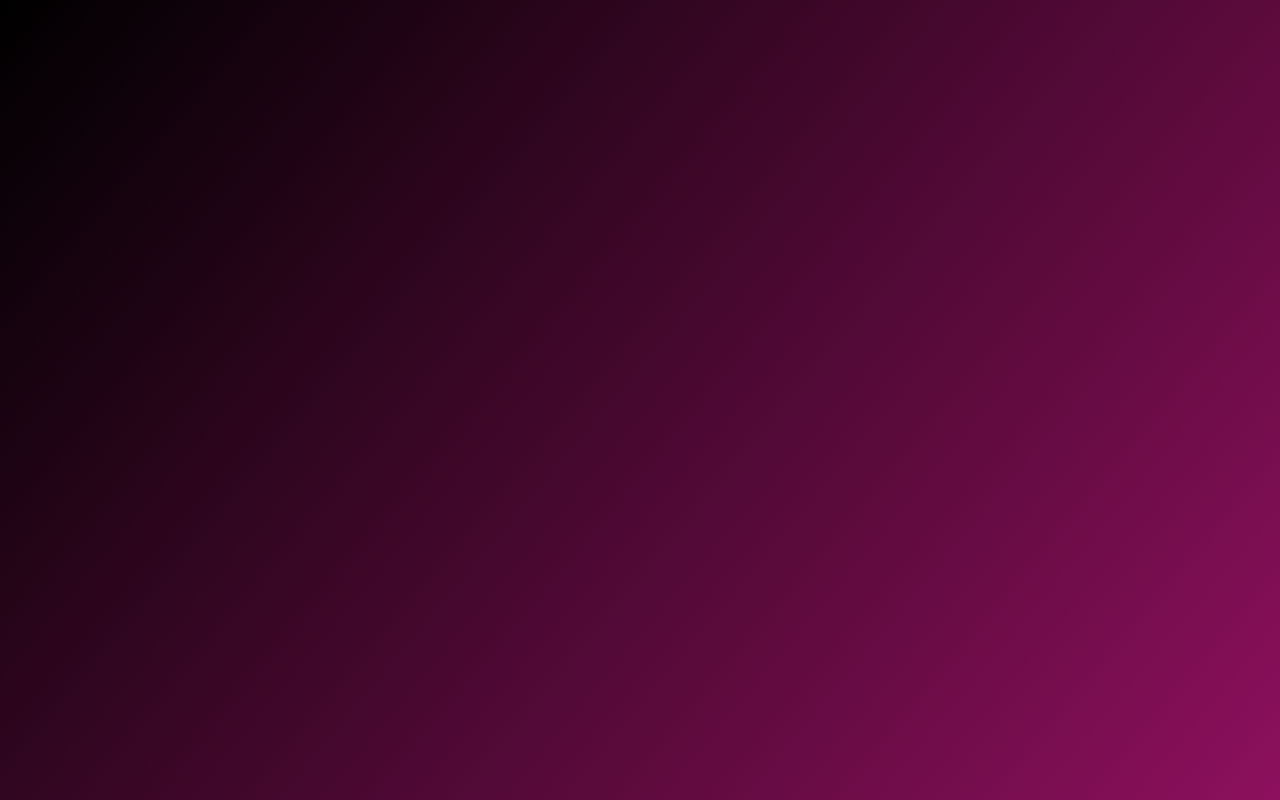
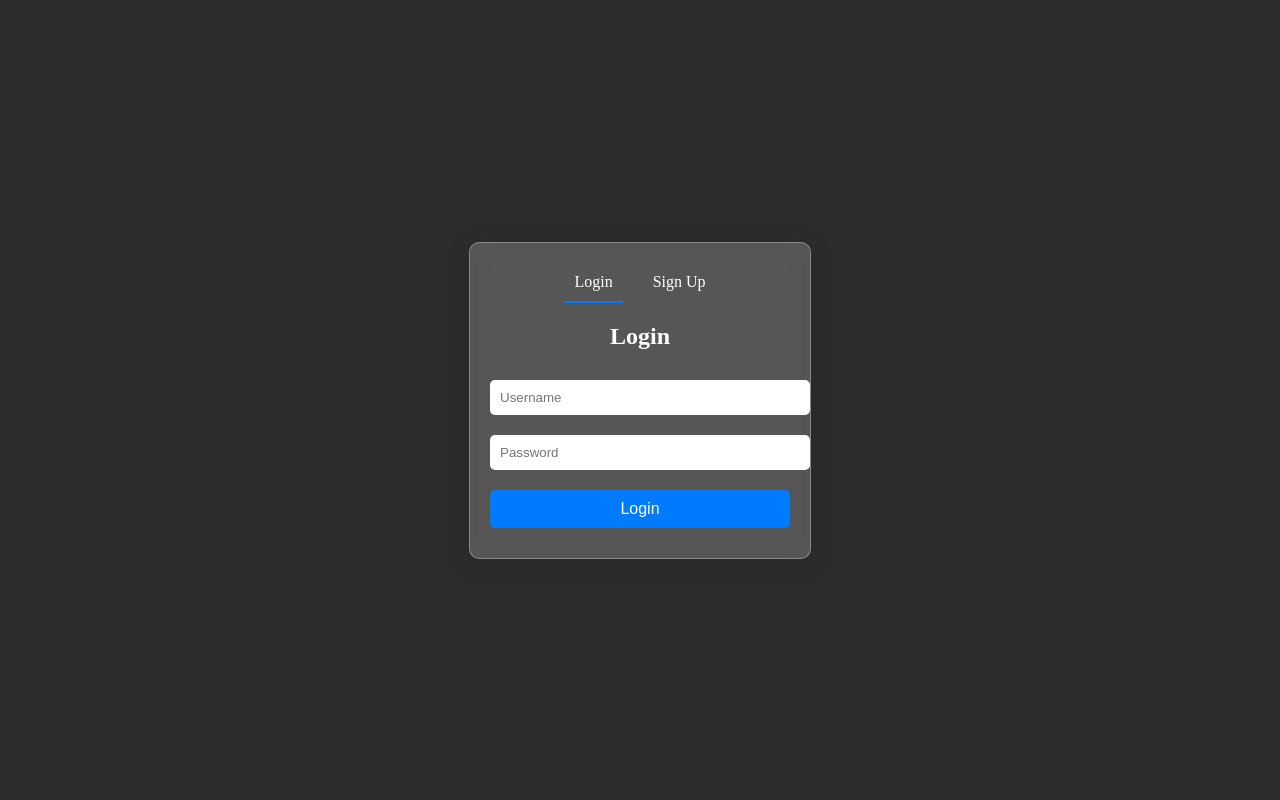
Before and after one commit to TanviGandhotra/Signup, a plain HTML site: page index.html in a window 1280 px wide. Drawn offline with Linux system fonts and the light colour scheme; some packages are replaced by stand-ins of ours; a script that the page names is missing.

Commit message:
index.html

```diff
--- a/index.html
+++ b/index.html
@@ -4,27 +4,136 @@
     <meta charset="UTF-8">
     <meta name="viewport" content="width=device-width, initial-scale=1.0">
     <title>Document</title>
-
     <style>
-         body {
+        body {
             display: flex;
-            justify-content: flex-start;
-            align-items: flex-end; /* Align items to the bottom */
+            justify-content: space-between;
+            align-items: center;
             height: 100vh;
             margin: 0;
-            padding: 20px; /* Add padding to provide space from the edges */
-            background:linear-gradient(130deg,black,#8d105d); /* Background gradient */
-            box-sizing: border-box; /* Ensure padding is included in the height calculation */
+            background-color: #2c2c2c; /* Dark grey background color */
         }
         spline-viewer {
             width: 50%;
-            height: 100%;
-
+            height: 100vh;
         }
-
+        .login-container {
+            width: 50%;
+            height: 100vh;
+            display: flex;
+            justify-content: center;
+            align-items: center;
+        }
+        .login-box {
+            background: rgba(255, 255, 255, 0.2);
+            border-radius: 10px;
+            box-shadow: 0 4px 30px rgba(0, 0, 0, 0.1);
+            backdrop-filter: blur(10px);
+            -webkit-backdrop-filter: blur(10px);
+            border: 1px solid rgba(255, 255, 255, 0.3);
+            padding: 20px;
+            width: 300px;
+            text-align: center;
+        }
+        .login-box h2 {
+            color: #fff;
+            margin-bottom: 20px;
+        }
+        .login-box input {
+            width: 100%;
+            padding: 10px;
+            margin: 10px 0;
+            border: none;
+            border-radius: 5px;
+            outline: none;
+        }
+        .login-box button {
+            width: 100%;
+            padding: 10px;
+            margin: 10px 0;
+            border: none;
+            border-radius: 5px;
+            background-color: #007BFF;
+            color: #fff;
+            cursor: pointer;
+            font-size: 16px;
+        }
+        .login-box button:hover {
+            background-color: #0056b3;
+        }
+        .tabs {
+            display: flex;
+            justify-content: center;
+            margin-bottom: 20px;
+        }
+        .tab {
+            cursor: pointer;
+            padding: 10px;
+            margin: 0 10px;
+            color: #fff;
+            border-bottom: 2px solid transparent;
+        }
+        .tab.active {
+            border-bottom: 2px solid #007BFF;
+        }
+        .form {
+            display: none;
+        }
+        .form.active {
+            display: block;
+        }
     </style>
 </head>
 <body>
+    <script type="module" src="https://unpkg.com/@splinetool/viewer@1.8.5/build/spline-viewer.js"></script>
+    <spline-viewer url="https://prod.spline.design/Qw81Io5Uimr2mRZz/scene.splinecode"></spline-viewer>
+
+    <div class="login-container">
+        <div class="login-box">
+            <div class="tabs">
+                <div class="tab active" id="login-tab">Login</div>
+                <div class="tab" id="signup-tab">Sign Up</div>
+            </div>
+            <div class="form active" id="login-form">
+                <h2>Login</h2>
+                <input type="text" placeholder="Username" />
+                <input type="password" placeholder="Password" />
+                <button>Login</button>
+            </div>
+            <div class="form" id="signup-form">
+                <h2>Sign Up</h2>
+                <input type="text" placeholder="Username" />
+                <input type="email" placeholder="Email" />
+                <input type="password" placeholder="Password" />
+                <button>Sign Up</button>
+            </div>
+        </div>
+    </div>
+
+    <script>
+        const loginTab = document.getElementById('login-tab');
+        const signupTab = document.getElementById('signup-tab');
+        const loginForm = document.getElementById('login-form');
+        const signupForm = document.getElementById('signup-form');
+
+        loginTab.addEventListener('click', () => {
+            loginTab.classList.add('active');
+            signupTab.classList.remove('active');
+            loginForm.classList.add('active');
+            signupForm.classList.remove('active');
+        });
+
+        signupTab.addEventListener('click', () => {
+            signupTab.classList.add('active');
+            loginTab.classList.remove('active');
+            signupForm.classList.add('active');
+            loginForm.classList.remove('active');
+        });
+    </script>
+</body>
+</html>
+
+
 
     <script type="module" src="https://unpkg.com/@splinetool/viewer@1.8.5/build/spline-viewer.js"></script>
 <spline-viewer url="https://prod.spline.design/Rb9fxLacV16grHNE/scene.splinecode"></spline-viewer>
```
